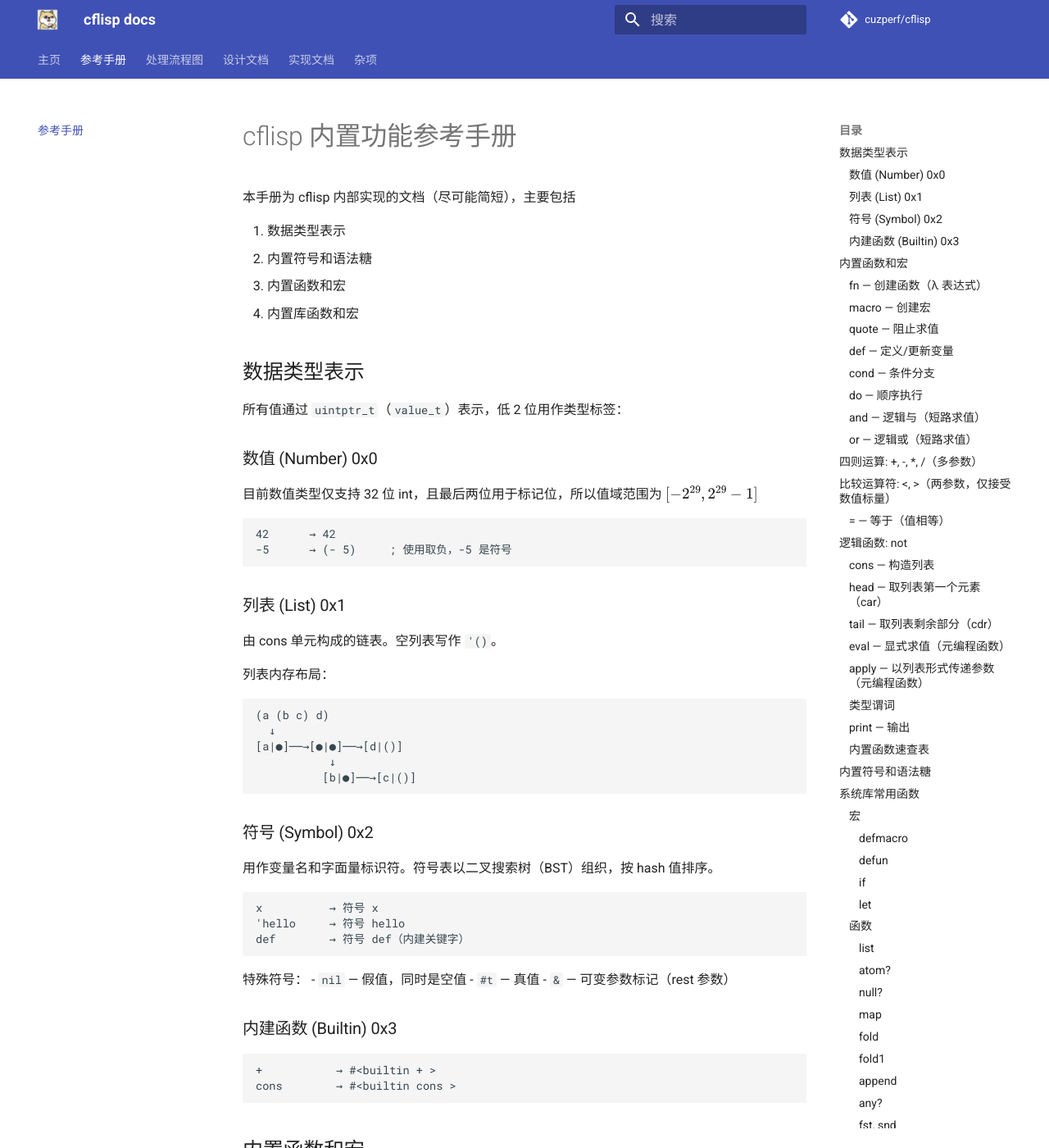
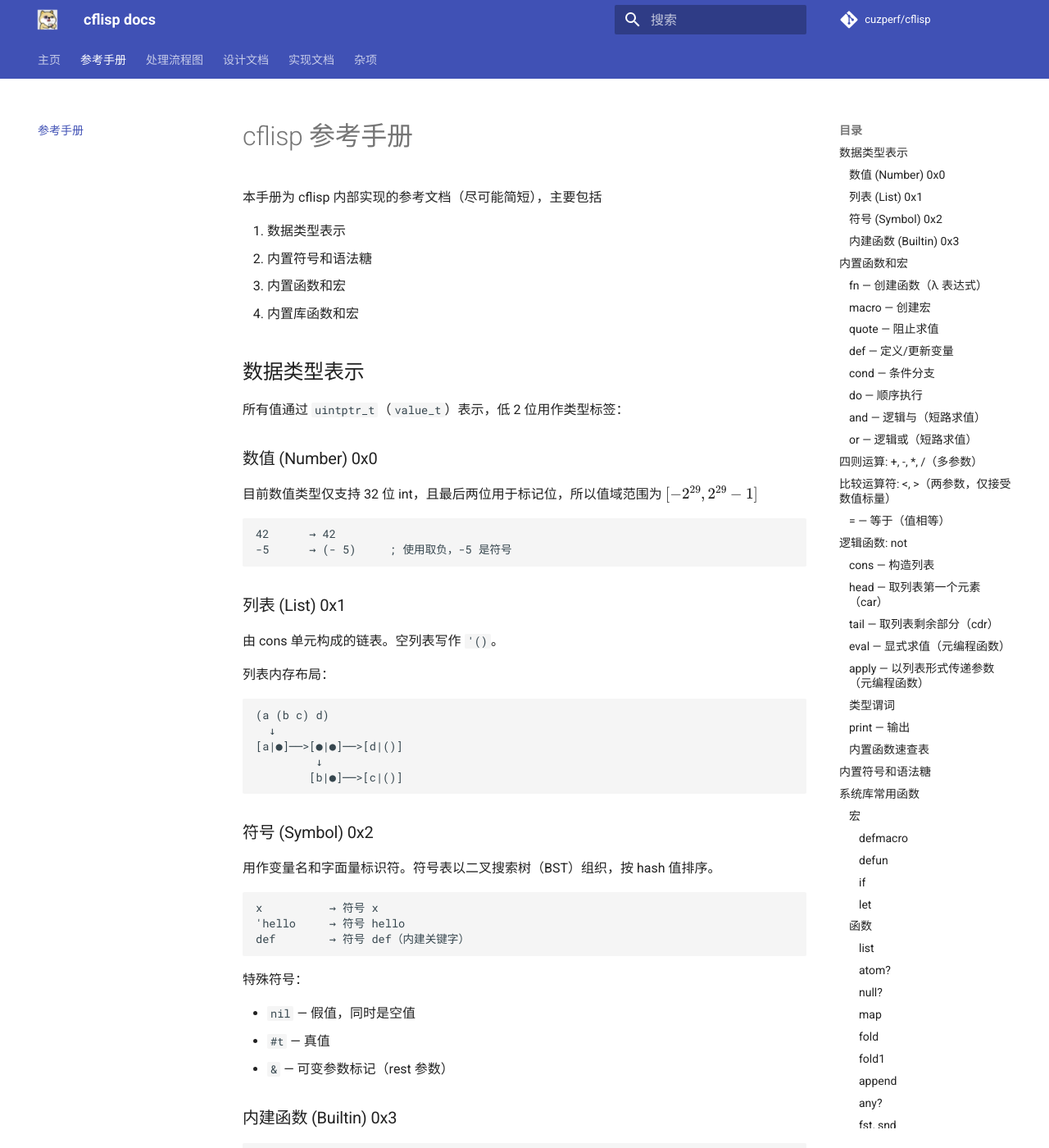
Before and after one commit to cuzperf/cflisp, an MkDocs documentation site: the page built from docs/reference.md, in a window 1280 px wide and 1400 px high. Shown: the whole window at 82% size. Built offline with MkDocs 1.6.1 and Material for MkDocs 9.7.7, drawn with Linux system fonts in a browser that asks for light colours; formulas are drawn with MathJax 3; comment, search, counter and statistics services are not loaded; some of the changed text lies outside the part shown.

Commit message:
文档格式优化

````diff
--- a/docs/reference.md
+++ b/docs/reference.md
@@ -1,6 +1,6 @@
-# cflisp 内置功能参考手册
+# cflisp 参考手册
 
-本手册为 cflisp 内部实现的文档（尽可能简短），主要包括
+本手册为 cflisp 内部实现的参考文档（尽可能简短），主要包括
 
 1. 数据类型表示
 2. 内置符号和语法糖
@@ -28,9 +28,9 @@
 ```
 (a (b c) d)
   ↓
-[a|●]──→[●|●]──→[d|()]
-           ↓
-          [b|●]──→[c|()]
+[a|●]──>[●|●]──>[d|()]
+         ↓
+        [b|●]──>[c|()]
 ```
 
 ### 符号 (Symbol) 0x2
@@ -44,6 +44,7 @@ def        → 符号 def（内建关键字）
 ```
 
 特殊符号：
+
 - `nil` — 假值，同时是空值
 - `#t` — 真值
 - `&` — 可变参数标记（rest 参数）
@@ -241,7 +242,7 @@ lisp 中四则运算可以接受多参数！
 
 ### `cons` — 构造列表
 
-`(cons head tail)` 构造一个 `(head . tail)` 的序对。`tail` **必须**是一个列表。
+`(cons head tail)` 构造一个 `(head . tail)` 的序对。`tail` 必须是一个列表。
 
 ```lisp
 (print (cons 1 '(2 3)))   ; 输出: (1 2 3)
@@ -261,7 +262,7 @@ lisp 中四则运算可以接受多参数！
 ```lisp
 (print (tail '(a b c)))   ; 输出: (b c)
 (print (tail '(a)))       ; 输出: ()
-; (tail '())              ; 错误: Trying to take head/tail of empty list
+(tail '())                ; 错误: Trying to take head/tail of empty list
 ```
 
 ### `eval` — 显式求值（元编程函数）
````
Also changed, not shown: other parts of docs/reference.md (+1 -1 lines), 1 other file.
